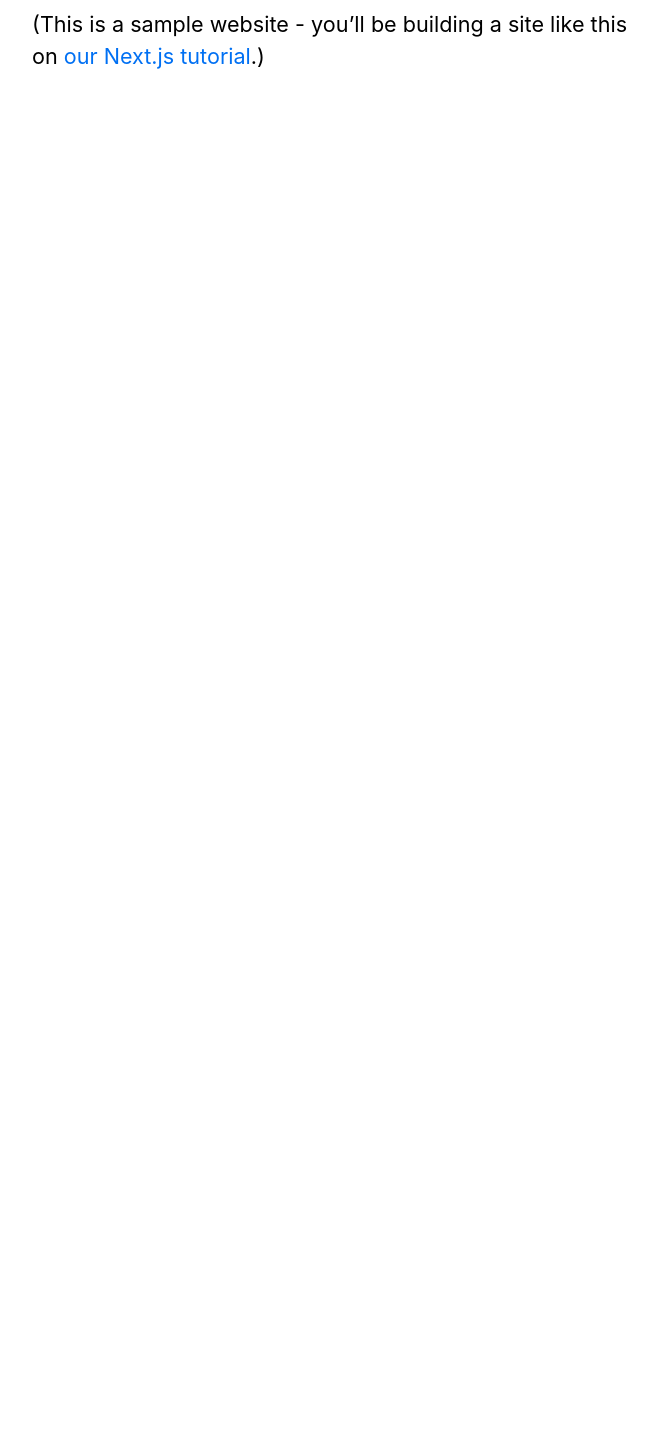
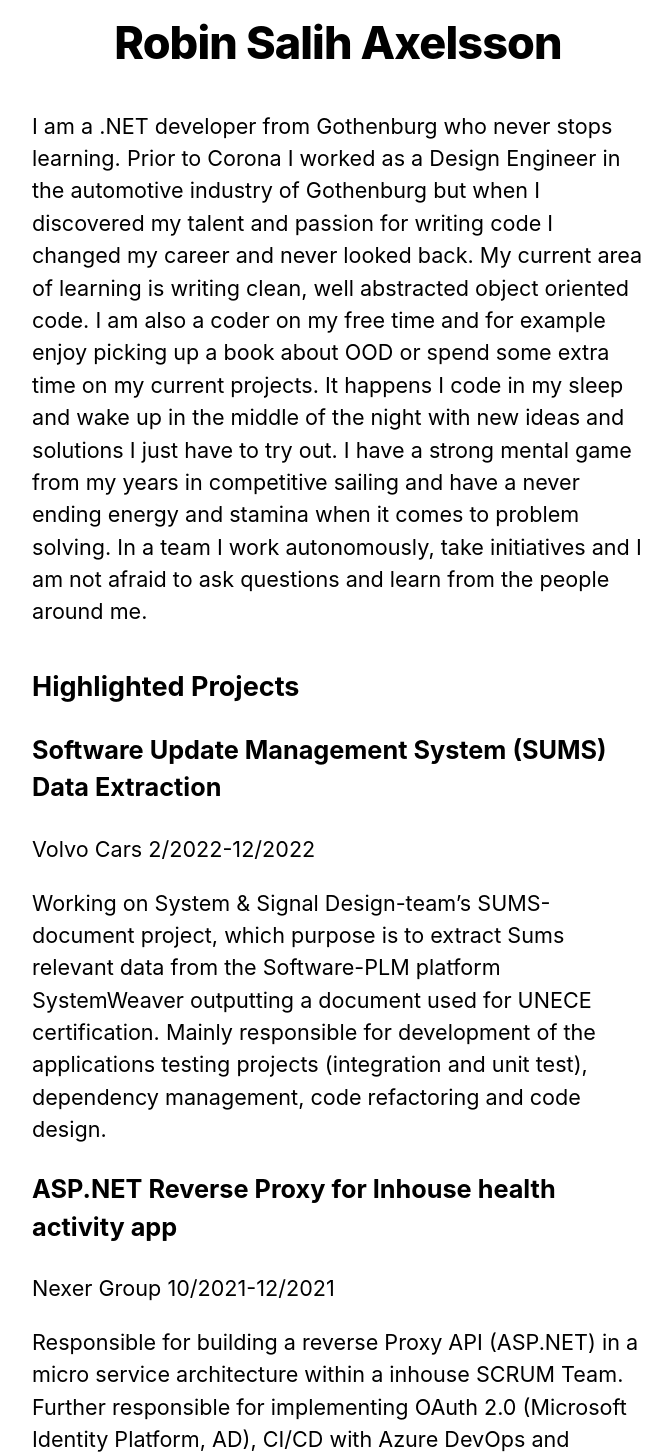
Before and after one commit to RobinAxelsson/personal-jam, a Next.js app: page / in a window 1280 px wide. Shown: the part 356-1810 px from the top of the page, without its empty margins (302-974 px from the left). Before the commit the page ends 800 px from the top, so only its background shows below. Built offline with nearby package versions, Linux system fonts and the light colour scheme.

Commit message:
added gray matter to parse markdown for summary and projects

```diff
--- a/components/layout.js
+++ b/components/layout.js
@@ -4,8 +4,8 @@ import styles from './layout.module.css';
 import utilStyles from '../styles/utils.module.css';
 import Link from 'next/link';
 
-const name = 'Rax';
-export const siteTitle = 'Rax Sample Website';
+const name = 'Robin Salih Axelsson';
+export const siteTitle = 'RSA Resume site';
 
 export default function Layout({ children, home }) {
     return (
@@ -14,7 +14,7 @@ export default function Layout({ children, home }) {
           <link rel="icon" href="/favicon.ico" />
           <meta
             name="description"
-            content="Learn how to build a personal website using Next.js"
+            content="content"
           />
           <meta
             property="og:image"
@@ -32,8 +32,8 @@ export default function Layout({ children, home }) {
                 priority
                 src="/images/profile.jpg"
                 className={utilStyles.borderCircle}
-                height={144}
-                width={144}
+                height={300}
+                width={300}
                 alt=""
               />
               <h1 className={utilStyles.heading2Xl}>{name}</h1>
@@ -43,7 +43,7 @@ export default function Layout({ children, home }) {
               <Link href="/">
                 <Image
                   priority
-                  src="/images/dove3.jpg"
+                  src="/images/profile.jpg"
                   className={utilStyles.borderCircle}
                   height={108}
                   width={108}
--- /dev/null
+++ b/lib/markdownContent.js
@@ -0,0 +1,46 @@
+import fs from 'fs';
+import path from 'path';
+import matter from 'gray-matter';
+
+const resumeDirectory = path.join(process.cwd(), 'resume/highlighted_projects');
+
+export function getSummary() {
+    const fileContent = fs.readFileSync('resume/summary.md', 'utf8');
+    const matterResult = matter(fileContent);
+
+    return {
+      id: 'summary',
+      content: matterResult.content,
+      title: matterResult.data.title
+    };
+}
+
+export function getSortedHighlightedProjectsData() {
+  const fileNames = fs.readdirSync(resumeDirectory);
+  const allPostsData = fileNames.map((fileName) => {
+    const id = fileName.replace(/\.md$/, '');
+
+    const fullPath = path.join(resumeDirectory, fileName);
+    const fileContents = fs.readFileSync(fullPath, 'utf8');
+
+    // Use gray-matter to parse the post metadata section
+    const matterResult = matter(fileContents);
+
+    return {
+      id: id,
+      content: matterResult.content,
+      start: matterResult.data.start,
+      end: matterResult.data.end,
+      company: matterResult.data.company,
+      title: matterResult.data.title
+    };
+  });
+
+  return allPostsData.sort((a, b) => {
+    if (a.end < b.end) {
+      return 1;
+    } else {
+      return -1;
+    }
+  });
+}
--- a/package.json
+++ b/package.json
@@ -6,6 +6,7 @@
     "start": "next start"
   },
   "dependencies": {
+    "gray-matter": "^4.0.3",
     "next": "latest",
     "react": "18.2.0",
     "react-dom": "18.2.0"
--- a/pages/index.js
+++ b/pages/index.js
@@ -1,19 +1,45 @@
 import Head from 'next/head';
 import Layout, { siteTitle } from '../components/layout';
 import utilStyles from '../styles/utils.module.css';
+import { getSortedHighlightedProjectsData, getSummary } from '../lib/markdownContent';
 
-export default function Home() {
+export async function getStaticProps() {
+  const allHighlightedProjectsData = getSortedHighlightedProjectsData();
+  const summaryData = getSummary();
+  return {
+    props: {
+      allHighlightedProjectsData: allHighlightedProjectsData,
+      summaryData: summaryData
+    },
+  };
+}
+
+function parseDate(date){
+  return new Date(date).getMonth() + 1 + '/' + new Date(date).getFullYear().toString()
+}
+
+export default function Home({ allHighlightedProjectsData, summaryData }) {
   return (
     <Layout home>
       <Head>
         <title>{siteTitle}</title>
       </Head>
       <section className={utilStyles.headingMd}>
-        <p>[Your Self Introduction]</p>
-        <p>
-          (This is a sample website - you’ll be building a site like this on{' '}
-          <a href="https://nextjs.org/learn">our Next.js tutorial</a>.)
-        </p>
+        <p>{summaryData.content}</p>
+      </section>
+
+      <section className={`${utilStyles.headingMd} ${utilStyles.padding1px}`}>
+        <h2 className={utilStyles.headingLg}>Highlighted Projects</h2>
+        <ul className={utilStyles.list}>
+          {allHighlightedProjectsData.map(({ id, title, content, start, end, company }) => (
+            <li className={utilStyles.listItem} key={id}>
+              <h3>{title}</h3>
+              {company} {parseDate(start)}-{parseDate(end)}
+              <br />
+              <p>{content}</p>
+            </li>
+          ))}
+        </ul>
       </section>
     </Layout>
   );
--- /dev/null
+++ b/resume/highlighted_projects/nexer_boostapp.md
@@ -0,0 +1,12 @@
+---
+title: 'ASP.NET Reverse Proxy for Inhouse health activity app'
+company: Nexer Group
+start: '2021-10'
+end: '2021-12'
+---
+
+Responsible for building a reverse Proxy API (ASP.NET) in a micro service
+architecture within a inhouse SCRUM Team.
+Further responsible for implementing OAuth 2.0 (Microsoft Identity Platform,
+AD), CI/CD with Azure DevOps and Docker, integration testing and scripting
+with Postman.
--- /dev/null
+++ b/resume/highlighted_projects/vcc_sums.md
@@ -0,0 +1,11 @@
+---
+title: 'Software Update Management System (SUMS) Data Extraction'
+company: Volvo Cars
+start: '2022-02'
+end: '2022-12'
+---
+Working on System & Signal Design-team’s SUMS-document project, which
+purpose is to extract Sums relevant data from the Software-PLM platform
+SystemWeaver outputting a document used for UNECE certification. Mainly
+responsible for development of the applications testing projects (integration
+and unit test), dependency management, code refactoring and code design.
--- /dev/null
+++ b/resume/summary.md
@@ -0,0 +1,8 @@
+---
+title: personal summary
+---
+I am a .NET developer from Gothenburg who never stops learning. Prior to Corona I worked as a Design Engineer in the automotive industry of Gothenburg but when I discovered my talent and passion for writing code I changed my career and never looked back.
+
+My current area of learning is writing clean, well abstracted object oriented code. I am also a coder on my free time and for example enjoy picking up a book about OOD or spend some extra time on my current projects. It happens I code in my sleep and wake up in the middle of the night with new ideas and solutions I just have to try out.
+
+I have a strong mental game from my years in competitive sailing and have a never ending energy and stamina when it comes to problem solving. In a team I work autonomously, take initiatives and I am not afraid to ask questions and learn from the people around me.
```
Also changed, not shown: pages/posts/first-post.js (deleted, +0 -17 lines), public/images/profile.jpg, 1 other file (tests, documents, lock files or other folders).
